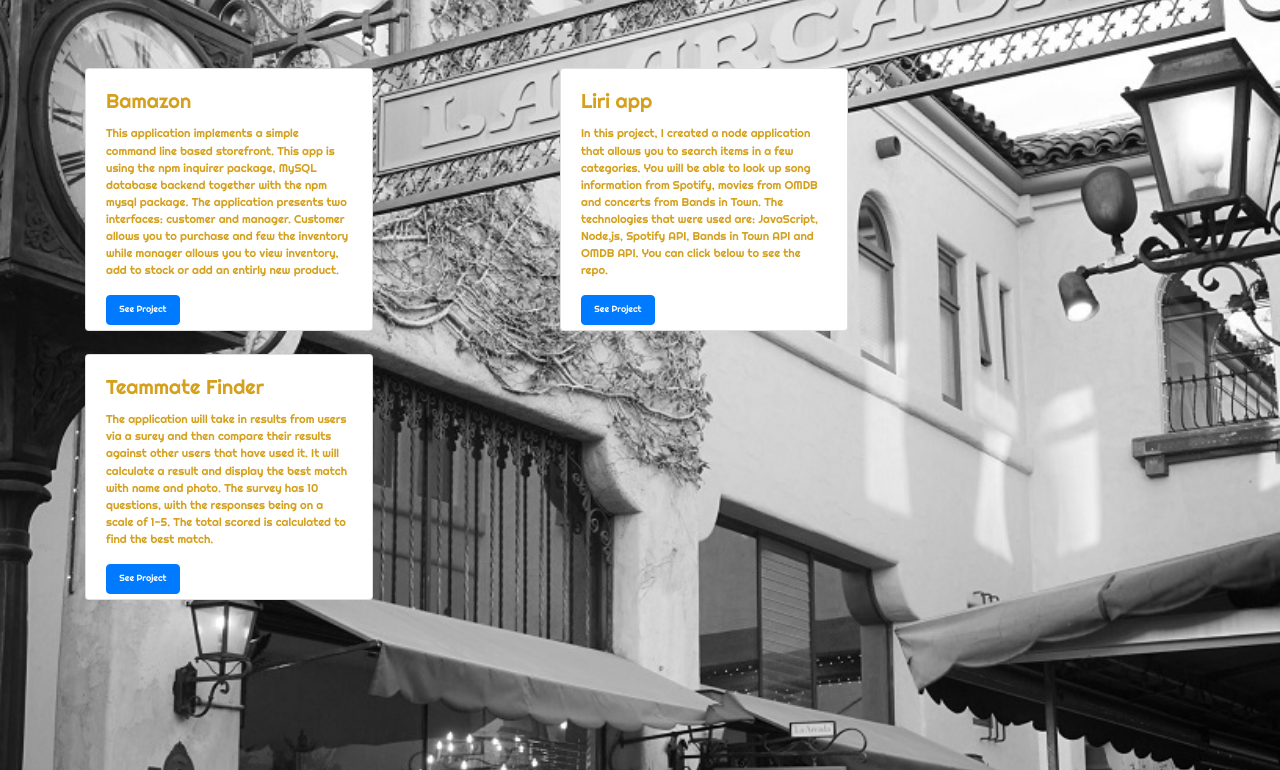
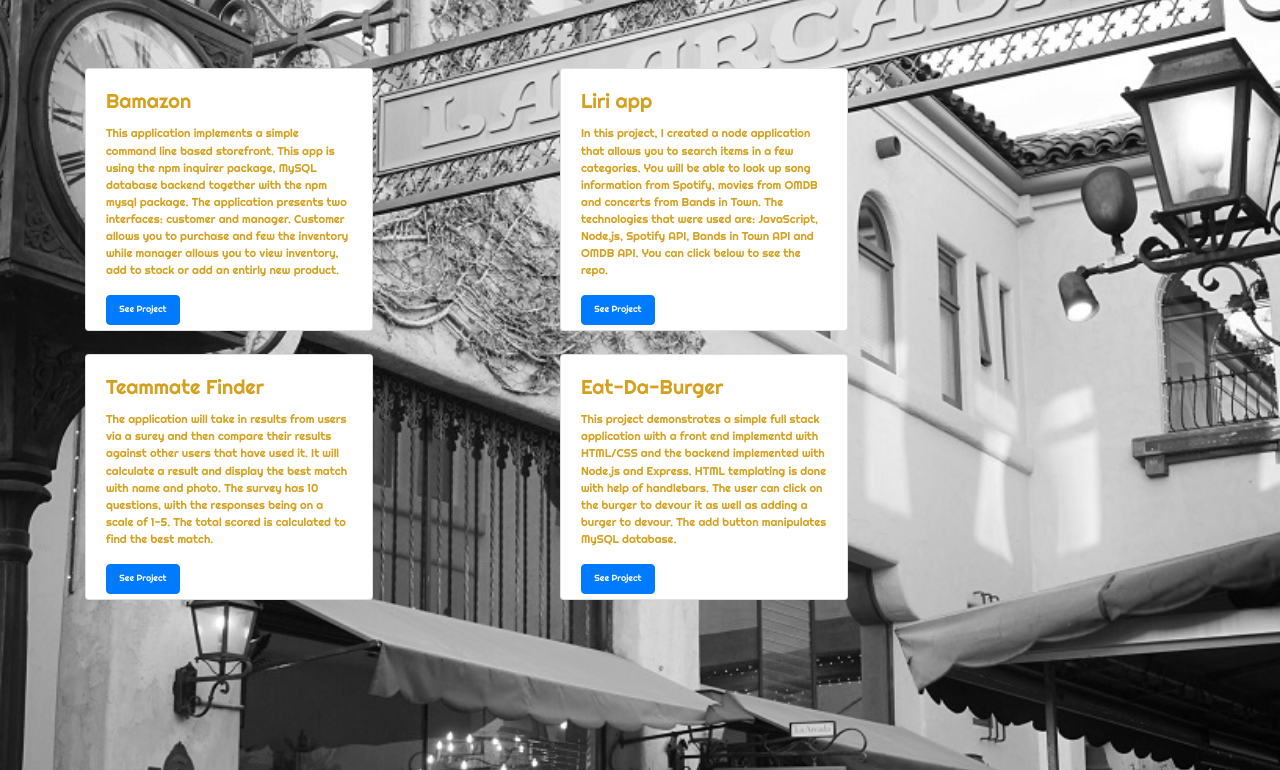
Before and after one commit to freddyt53/UpdatedPorfolio, a plain HTML site: page portfolio.html in a window 1280 px wide. Shown: the part 448-1218 px from the top of the page. Drawn offline with nearby package versions, Linux system fonts and the light colour scheme.

Commit message:
added project

```diff
--- a/portfolio.html
+++ b/portfolio.html
@@ -101,9 +101,12 @@
                     <!-- <img src="assets/images/centralstation.jpg" class="card-img-top" alt="train station"> -->
                     <div class="card-body" id="cardBody">
                         <h5 class="card-title">Teammate Finder</h5>
-                        <p class="card-text" id="cardText">The application will take in results from users via a surey and then compare their results against other users that have used it. It will calculate a result and display the best match with name and photo.
+                        <p class="card-text" id="cardText">The application will take in results from users via a surey
+                            and then compare their results against other users that have used it. It will calculate a
+                            result and display the best match with name and photo.
 
-                            The survey has 10 questions, with the responses being on a scale of 1-5. The total scored is calculated to find the best match.
+                            The survey has 10 questions, with the responses being on a scale of 1-5. The total scored is
+                            calculated to find the best match.
                         </p>
                         <a href="https://overwatchteammatefinder.herokuapp.com/" class="btn btn-primary"
                             id="projectButton">See
@@ -111,9 +114,25 @@
                     </div>
                 </div>
             </div>
+            <br>
+            <div class="col-md-5">
+                <div class="card" style="width: 18rem;">
+                    <!-- <img src="assets/images/centralstation.jpg" class="card-img-top" alt="train station"> -->
+                    <div class="card-body" id="cardBody">
+                        <h5 class="card-title">Eat-Da-Burger</h5>
+                        <p class="card-text" id="cardText">This project demonstrates a simple full stack application
+                            with a front end implementd with HTML/CSS
+                            and the backend implemented with Node.js and Express. HTML templating is done with help of
+                            handlebars. The user can click on the burger to devour it as well as adding a burger to devour.
+                            The add button manipulates MySQL database.
+                        </p>
+                        <a href="https://github.com/freddyt53/Eat-Da-Burger" class="btn btn-primary"
+                            id="projectButton">See Project</a>
+                    </div>
+                </div>
+            </div>
         </div>
     </div>
-    <br>
     <!-- <div class="row align-items-end">
             <div class="col-sm-4">
                 <div class="card" style="width: 18rem;">
```
